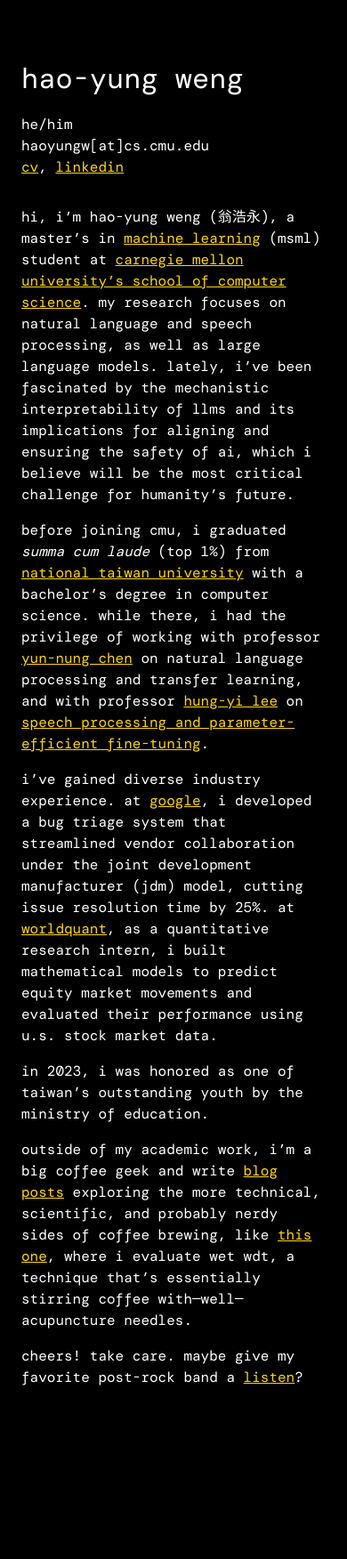
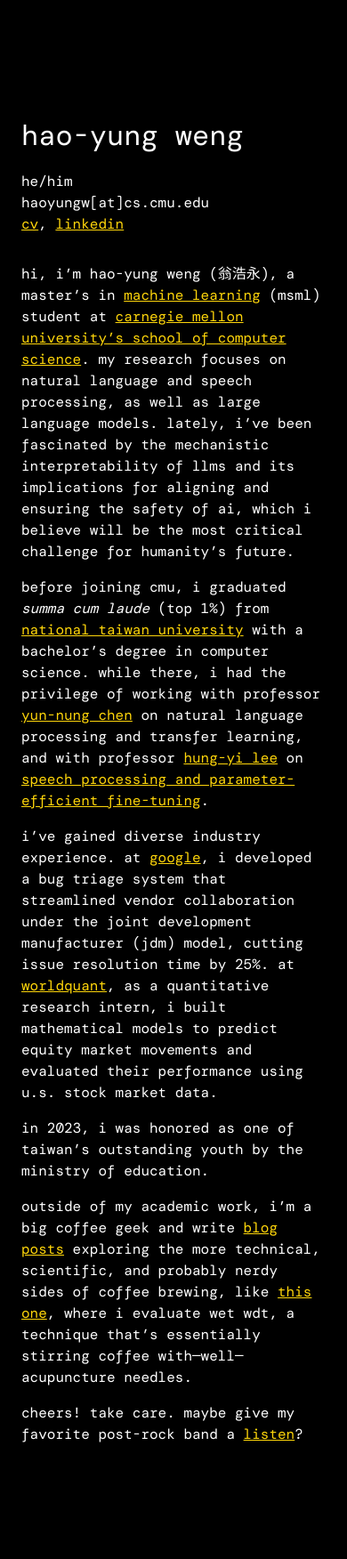
Before and after one commit to haoyungweng/haoyungweng.github.io, a Jekyll site: the page built from index.md, in a window 390 px wide. Shown: the whole page at 89% size. Built offline with Jekyll 4.4.1, drawn with Linux system fonts in a browser that asks for light colours; some web fonts are replaced; before the commit the page ends 1688 px from its top, so only the background shows below that.

```diff
--- a/_config.yml
+++ b/_config.yml
@@ -1,4 +1,4 @@
-title: hao-yung weng
+title: HAO-YUNG WENG
 email: haoyungw@cs.cmu.edu
 baseurl: ""
 url: "https://haoyungweng.net/"
--- a/assets/css/styles.scss
+++ b/assets/css/styles.scss
@@ -58,9 +58,8 @@ p.four-o-four {
 
 @media (max-width: 767px) {
     .content {
-        padding-left: 1.5rem;
-        padding-right: 1.5rem;
-        margin-bottom: 7rem;
+        margin: 7rem 0rem;
+        padding: 0rem 1.5rem;
     }
 }
 
```
Also changed, not shown: index.md (+1 -1 lines).
